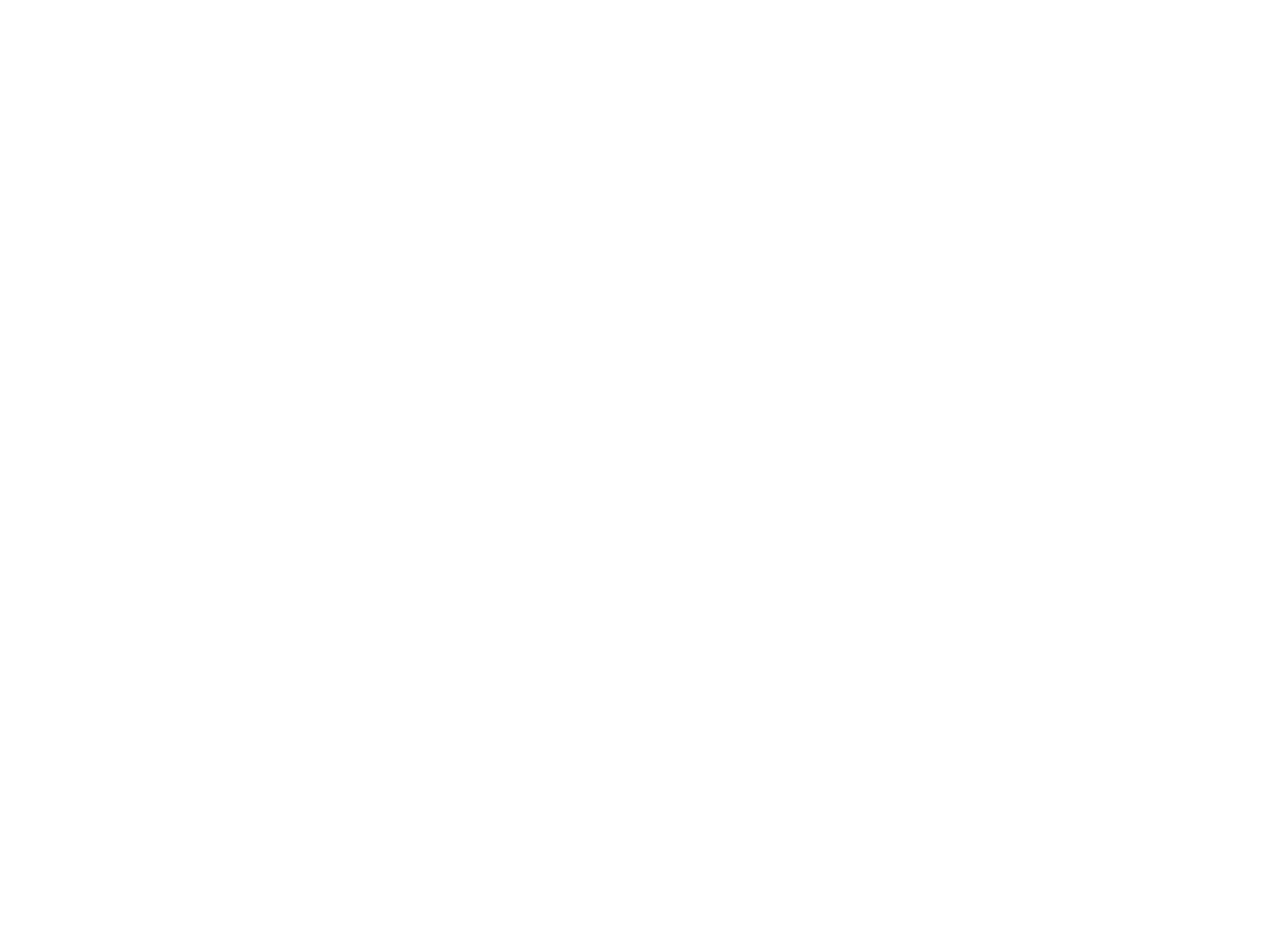
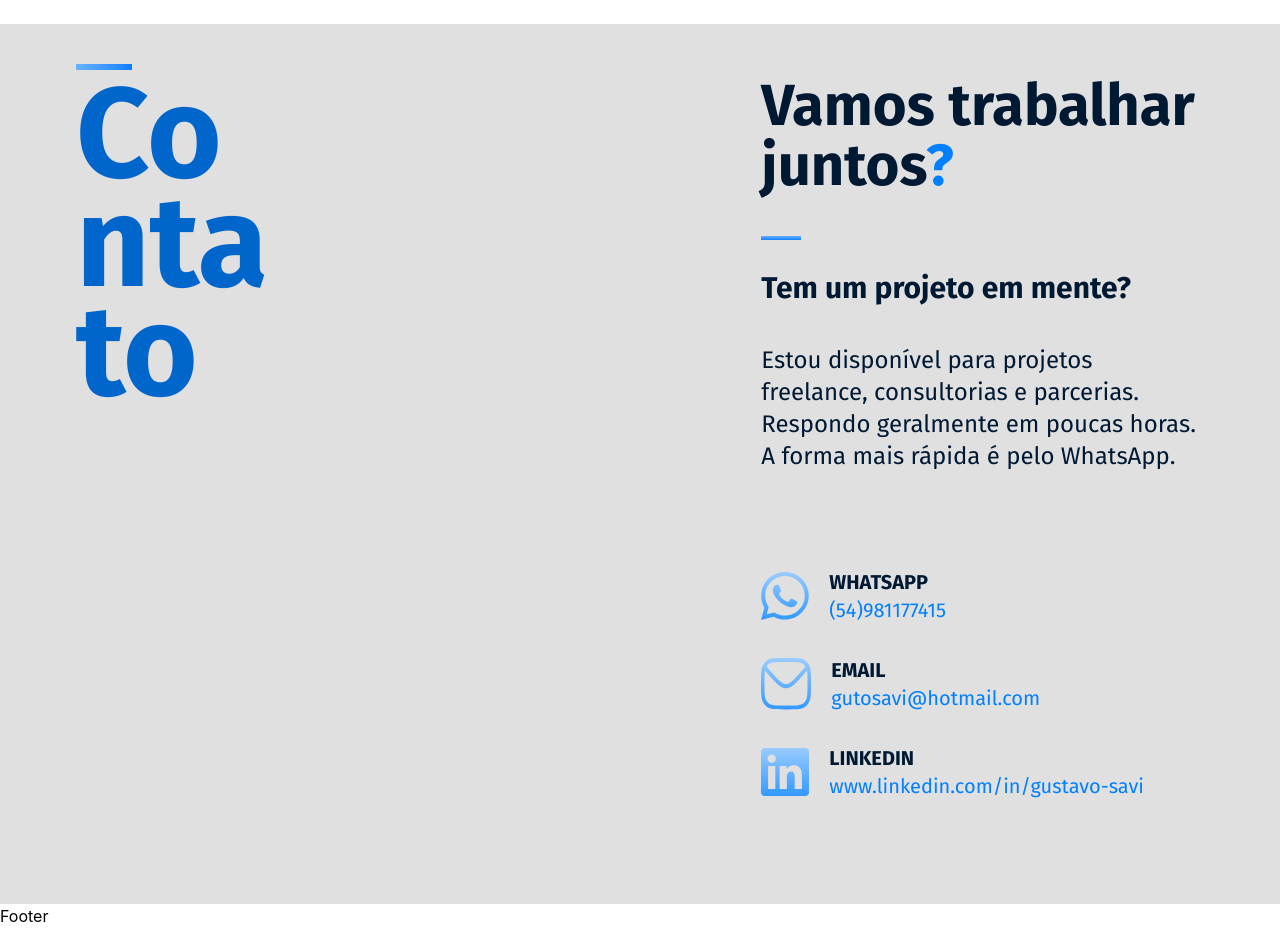
Before and after one commit to gutosavi/gustavo-portfolio, a React (Vite) app: page / in a window 1280 px wide. Shown: the part 3840-4768 px from the top of the page. Before the commit the page ends 3832 px from the top, so only its background shows below. Built offline with nearby package versions, Linux system fonts and the light colour scheme.

Commit message:
feat: implementa componente à seção [Contato.tsx]

```diff
--- a/src/components/ContactIcon.tsx
+++ b/src/components/ContactIcon.tsx
@@ -12,7 +12,7 @@
 
 const ContactIcon = ({ name, contact, icon, href, delay = 0 }: ContactIconProp) => {
   return (
-    <>
+    <div className='flex flex-row gap-5'>
       <img
         src={icon}
         alt={name}
@@ -40,7 +40,7 @@
           </motion.a>
         </p>
       </div>
-    </>
+    </div>
   )
 }
 
--- a/src/sections/Contato.tsx
+++ b/src/sections/Contato.tsx
@@ -1,8 +1,59 @@
 import React from 'react'
+import Section from '../components/Section'
+import Container from '../components/Container'
+import SectionTitle from '../components/SectionTitle'
+import WhatsAppIcon from '../assets/image/whatsapp-icon.svg'
+import EmailIcon from '../assets/image/mail-icon.svg'
+import LinkedinIcon from '../assets/image/linkedin-icon.svg'
+import ContactIcon from '../components/ContactIcon'
 
 const Contato = () => {
   return (
-    <section>Contato</section>
+    <Section classe={'section'} id={'contato'} >
+      <div className='bg-neutral-100 py-10'>
+        <Container>
+          <div className='layout-grid'>
+            <div className='flex flex-col laptop:col-span-1'>
+              <SectionTitle title={'Contato'} style={{ width: "195px" }}/>
+            </div>
+            <div className='flex flex-col gap-7 p-1 laptop:col-span-full overflow-hidden laptop:col-start-8'>
+              <div className='flex flex-col gap-8 w-full'>
+                <h1 className='text-primary-900 text-[58px] font-bold font-display leading-15 py-2'>Vamos trabalhar juntos<span className='text-primary-500'>?</span></h1>
+                <div className='w-10 h-1 bg-linear-to-b from-primary-300 to-primary-500' />
+                <h2 className='text-primary-900 text-3xl font-bold font-display leading-8'>Tem um projeto em mente?</h2>
+                <p className='text-primary-900 text-2xl font-normal font-display leading-8 py-2'>Estou disponível para projetos freelance, consultorias e parcerias. Respondo geralmente em poucas horas. A forma mais rápida é pelo WhatsApp.
+                </p>
+              </div>
+              <div className='flex flex-col gap-8 w-full my-15'>
+
+                  <ContactIcon
+                  name='whatsapp'
+                  contact='(54)981177415'
+                  icon={WhatsAppIcon}
+                  href={'https://api.whatsapp.com/send?phone=54981177415'}
+                  delay={0.2}
+                  />
+
+                  <ContactIcon
+                  name='email'
+                  contact='gutosavi@hotmail.com'
+                  icon={EmailIcon}
+                  href={'mailto:gutosavi@hotmail.com'}
+                  delay={0.4}/>
+
+                  <ContactIcon
+                  name='linkedin'
+                  contact='www.linkedin.com/in/gustavo-savi'
+                  icon={LinkedinIcon}
+                  href='https://www.linkedin.com/in/gustavo-savi'
+                  delay={0.6} />
+
+              </div>
+            </div>
+          </div>
+        </Container>
+      </div>
+    </Section >
   )
 }
 
```
